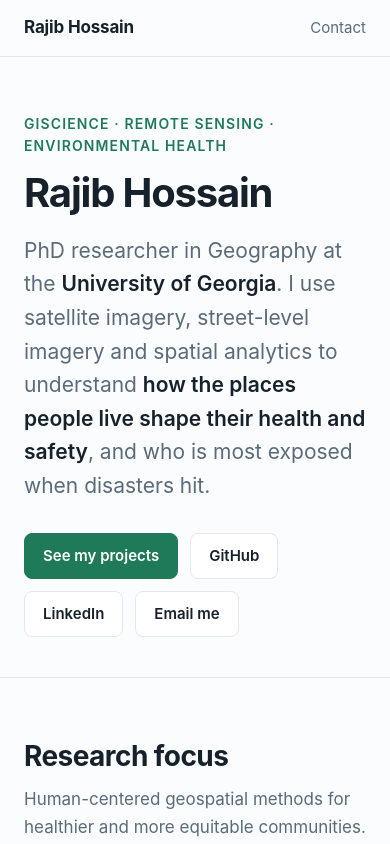
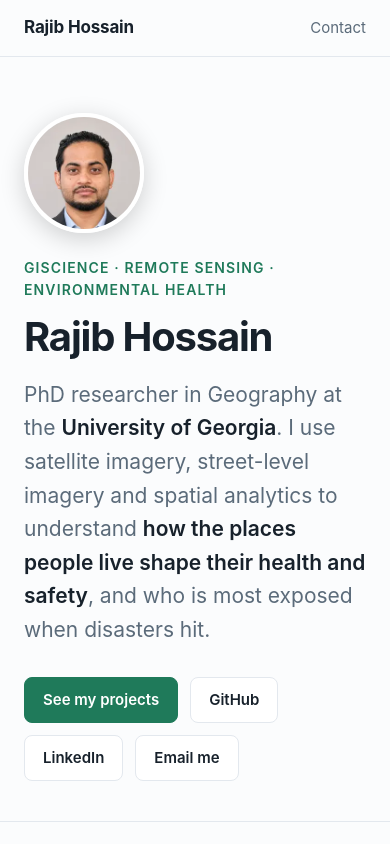
Before and after one commit to rajibhossain26/rajibhossain26.github.io, a plain HTML site: page index.html in a window 390 px wide. Shown: the top 844 px of the page. Drawn offline with Linux system fonts and the light colour scheme.

Commit message:
Add headshot

```diff
--- a/index.html
+++ b/index.html
@@ -8,6 +8,7 @@
 <meta property="og:title" content="Rajib Hossain · GIScience & Environmental Health">
 <meta property="og:description" content="PhD researcher at the University of Georgia working on urban heat, greenness, healthcare access and disaster resilience with remote sensing and spatial analysis.">
 <meta property="og:type" content="website">
+<meta property="og:image" content="https://rajibhossain26.github.io/headshot.webp">
 <style>
   :root {
     --ink: #17212b; --muted: #5b6b7a; --line: #e3e8ee; --bg: #fbfcfd; --card: #ffffff;
@@ -28,6 +29,8 @@
   nav .links a { color: var(--muted); margin-left: 22px; font-size: 15px; }
   nav .links a:hover { color: var(--ink); text-decoration: none; }
   header { padding: 88px 0 56px; }
+  .hero { display: flex; align-items: center; justify-content: space-between; gap: 48px; }
+  .avatar { width: 200px; height: 200px; border-radius: 50%; object-fit: cover; flex-shrink: 0; border: 4px solid var(--card); box-shadow: 0 6px 24px rgba(0, 0, 0, 0.18); }
   .eyebrow { color: var(--accent); font-weight: 600; font-size: 14px; letter-spacing: 0.08em; text-transform: uppercase; margin: 0 0 14px; }
   h1 { font-size: clamp(40px, 6vw, 60px); line-height: 1.05; letter-spacing: -0.03em; margin: 0 0 20px; }
   .lede { font-size: 21px; color: var(--muted); max-width: 680px; margin: 0 0 30px; }
@@ -69,6 +72,8 @@
   @media (max-width: 720px) {
     nav .links a:not(:last-child) { display: none; }
     header { padding: 56px 0 40px; }
+    .hero { flex-direction: column-reverse; align-items: flex-start; gap: 24px; }
+    .avatar { width: 120px; height: 120px; }
     .timeline li { grid-template-columns: 1fr; gap: 4px; }
     .two { grid-template-columns: 1fr; }
     .project { grid-template-columns: 1fr; }
@@ -90,7 +95,8 @@
 </nav>
 
 <header>
-  <div class="wrap">
+  <div class="wrap hero">
+    <div class="hero-text">
     <p class="eyebrow">GIScience · Remote sensing · Environmental health</p>
     <h1>Rajib Hossain</h1>
     <p class="lede">PhD researcher in Geography at the <strong>University of Georgia</strong>. I use satellite imagery, street-level imagery and spatial analytics to understand <strong>how the places people live shape their health and safety</strong>, and who is most exposed when disasters hit.</p>
@@ -100,6 +106,8 @@
       <a class="btn" href="https://www.linkedin.com/in/hossainrajib">LinkedIn</a>
       <a class="btn" href="mailto:rajibhossain2k14@gmail.com">Email me</a>
     </div>
+    </div>
+    <img class="avatar" src="headshot.webp" alt="Portrait of Rajib Hossain" width="200" height="200">
   </div>
 </header>
 
```
Also changed, not shown: headshot.webp (added).
